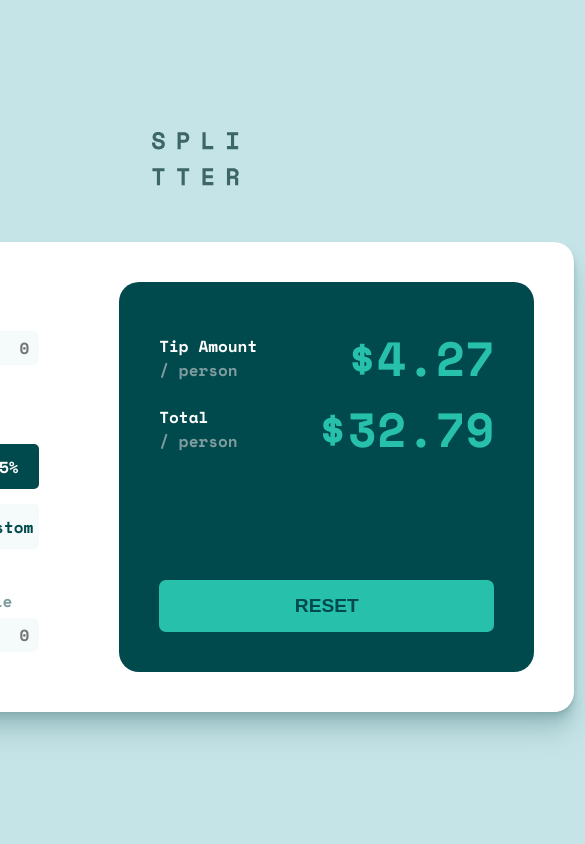
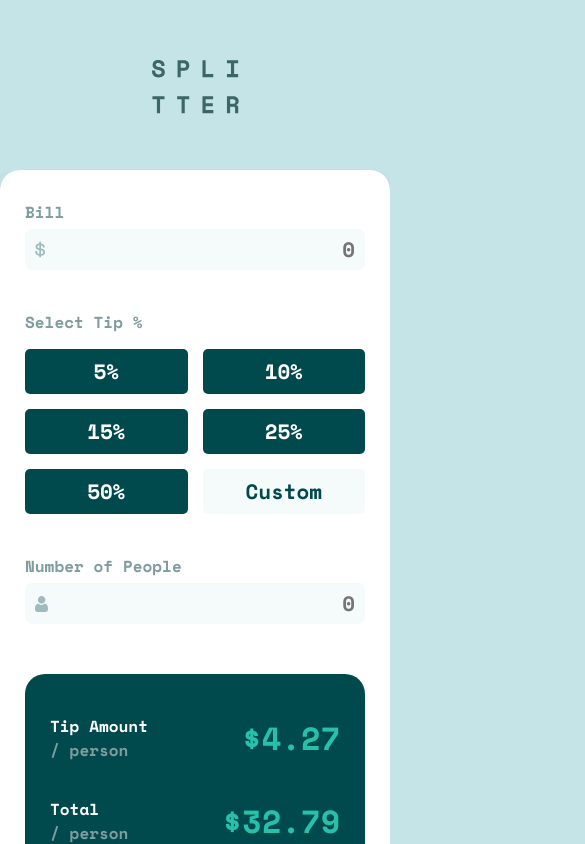
Before and after one commit to eivindsimonsen/tip-calculator-app, a React (Vite) app: page / in a window 390 px wide. Shown: the top 844 px of the page, 585 px wide, since content can reach past the window. Built offline with nearby package versions, Linux system fonts and the light colour scheme.

Commit message:
Design made responsive for all widths

```diff
--- a/src/css/index.css
+++ b/src/css/index.css
@@ -15,7 +15,7 @@ input {
 
 .wrapper {
   display: grid;
-  place-content: center;
+  /* place-content: center; */
   min-height: 100vh;
   max-width: 1000px;
   margin: 0px auto;
@@ -24,16 +24,16 @@ input {
 
 header {
   text-align: center;
-  /* margin-top: 50px; */
+  margin-top: 60px;
 }
 
 main {
   background-color: var(--white);
-  padding: 40px;
+  padding: 10px 25px;
   border-radius: 20px;
-  margin: 0px 20px;
   display: flex;
-  gap: 80px;
+  flex-direction: column;
+  gap: 30px;
   box-shadow: var(--shadow-elevation-high);
 }
 
@@ -73,6 +73,17 @@ input {
   outline: none;
 }
 
+::-moz-selection {
+  /* Code for Firefox */
+  color: var(--white);
+  background: var(--primary-cyan);
+}
+
+::selection {
+  color: var(--white);
+  background: var(--primary-cyan);
+}
+
 /* Calculation */
 
 .calculation {
@@ -83,7 +94,7 @@ input {
 
 #tip {
   display: grid;
-  grid-template-columns: repeat(3, 1fr);
+  grid-template-columns: repeat(2, 1fr);
   gap: 15px;
   margin-top: 15px;
 }
@@ -123,9 +134,10 @@ input {
   display: flex;
   flex-direction: column;
   background-color: var(--dark-cyan);
-  padding: 40px;
+  padding: 40px 25px;
   border-radius: 20px;
-  min-width: 335px;
+  gap: 35px;
+  margin-bottom: 50px;
 }
 
 .result-amount,
@@ -141,7 +153,7 @@ input {
 }
 
 .number-span {
-  font-size: 3rem;
+  font-size: clamp(2rem, 1vw, 3rem);
   color: var(--primary-cyan);
 }
 
@@ -151,7 +163,6 @@ p {
 }
 
 .reset-btn {
-  margin-top: auto;
   padding: 15px;
   border: none;
   border-radius: 7px;
@@ -165,3 +176,40 @@ p {
   cursor: pointer;
   background-color: var(--lightgray-cyan);
 }
+
+/* Media queries */
+@media (min-width: 907px) {
+  main {
+    flex-direction: row;
+    margin: 0px 20px;
+    padding: 40px;
+    gap: 80px;
+  }
+
+  #tip {
+    grid-template-columns: repeat(3, 1fr);
+  }
+
+  header {
+    margin-top: 0px;
+  }
+
+  .reset-btn {
+    margin-top: auto;
+  }
+
+  .result {
+    margin-bottom: 0;
+  }
+}
+
+@media (min-width: 513px) {
+  .result {
+    min-width: 335px;
+    padding: 40px;
+  }
+
+  .wrapper {
+    place-content: center;
+  }
+}
--- a/src/css/variables.css
+++ b/src/css/variables.css
@@ -10,7 +10,7 @@
   --white: hsl(0, 0%, 100%);
 
   /* Fonts */
-  --font-size: clamp(1rem, 2.5vw, 1.5rem);
+  --font-size: clamp(1.3rem, 2.5vw, 1.5rem);
   --font-family: "Space Mono", sans-serif;
   --font-weight: 700;
 
```
